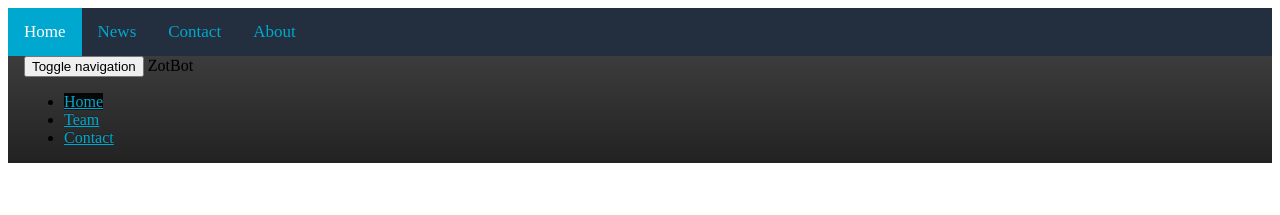
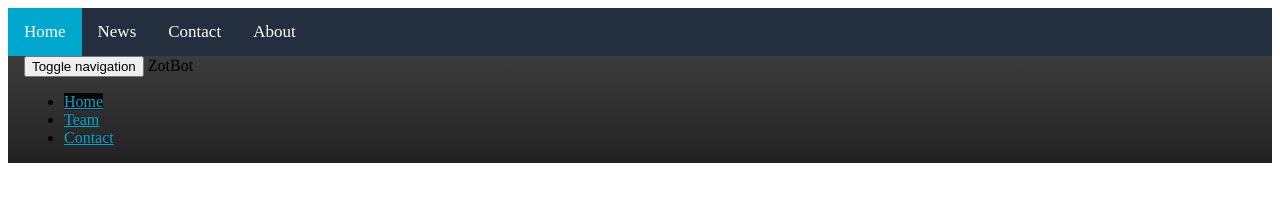
Before and after one commit to uci-zotbot/zotbot, a Jekyll site: the page built from docs/index.md, in a window 1280 px wide. Shown: the top 215 px of the page. Built offline with Jekyll 4.4.1, drawn with Linux system fonts in a browser that asks for light colours.

Commit message:
Update custom.css

```diff
--- a/docs/css/custom.css
+++ b/docs/css/custom.css
@@ -100,7 +100,7 @@ code {
 .topnav a {
   float: left;
   display: block;
-  color: #00A7CE;
+  color: #FFFFFF;
   text-align: center;
   padding: 14px 16px;
   text-decoration: none;
```
